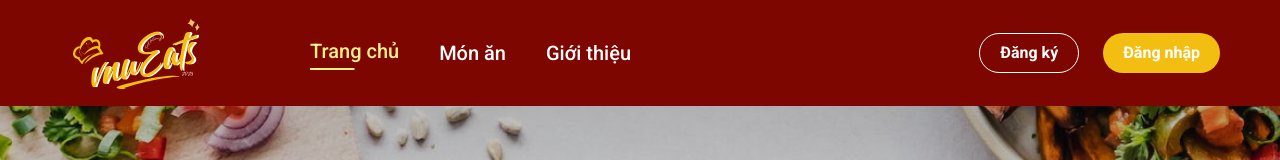
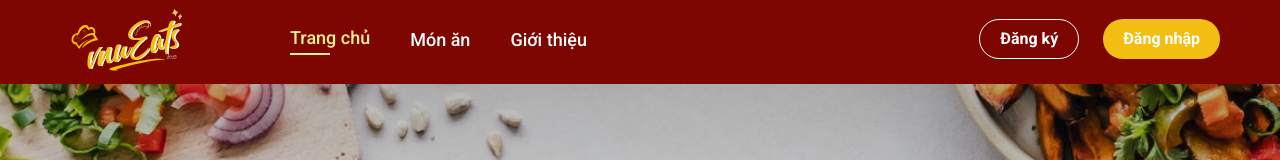
Before and after one commit to dangnguyenquang/VNUEats, a Next.js app: page / in a window 1280 px wide. Shown: the top 160 px of the page. Built offline with nearby package versions, Linux system fonts and the light colour scheme; no server answers.

Commit message:
feat: update home res

```diff
--- a/src/app/(public-routes)/layout.tsx
+++ b/src/app/(public-routes)/layout.tsx
@@ -19,7 +19,7 @@ export default function DefaultLayout({ children }: { children: React.ReactNode
       <div className="flex-col items-center w-full">
         <Header toggleSidebar={toggleSidebar} />
         <Sidebar isOpen={isSidebarOpen} toggleSidebar={toggleSidebar} />
-        <div className="mt-16">{children}</div>
+        <div className="mt-14">{children}</div>
         <Footer />
         {/* <Chatbot /> */}
       </div>
--- a/src/app/(public-routes)/page.tsx
+++ b/src/app/(public-routes)/page.tsx
@@ -94,7 +94,9 @@ const Home = () => {
           <h3 className="text-[16px] md:text-[25px] font-oswald text-primaryText mb-5 lg:mb-10">
             Mang đậm chất ẩm thực Việt Nam
           </h3>
-          <SpecialityCarousel SpecialityFoods={data?.specialtyFoods || []} />
+          <div className="overflow-hidden">
+            <SpecialityCarousel SpecialityFoods={data?.specialtyFoods || []} />
+          </div>
         </div>
 
         <div className="flex flex-col justify-center text-center mt-10">
--- a/src/app/layout.tsx
+++ b/src/app/layout.tsx
@@ -60,9 +60,14 @@ export const metadata: Metadata = {
     follow: true,
   },
   icons: {
-    icon: '/favicon/favicon.ico',
+    icon: [
+      { url: '/favicon/favicon.ico', sizes: '32x32', type: 'image/x-icon' },
+      { url: '/favicon/favicon-96x96.png', sizes: '96x96', type: 'image/png' },
+    ],
     shortcut: '/favicon/favicon.ico',
-    apple: '/favicon/favicon-96x96',
+    apple: [
+      { url: '/favicon/apple-touch-icon.png', sizes: '180x180', type: 'image/png' },
+    ],
   },
 }
 
--- a/src/components/FoodCard.tsx
+++ b/src/components/FoodCard.tsx
@@ -28,7 +28,7 @@ const FoodCard = ({
 }: Props) => {
   return (
     <Link href={`${PATH_NAME.DETAILS}/${restaurantId}?id=${id}`}>
-      <div className="group rounded-[20px] w-[200px] md:w-[235px] xl:w-[275px] shadow-[rgba(0,_0,_0,_0.24)_0px_3px_8px] transition-transform duration-300 ease-in-out transform hover:translate-y-[-5px] cursor-pointer relative hover:shadow-[0_30px_30px_-15px_rgba(0,0,0,0.3)]">
+      <div className="group rounded-[20px] w-[160px] md:w-[235px] xl:w-[275px] shadow-[rgba(0,_0,_0,_0.24)_0px_3px_8px] transition-transform duration-300 ease-in-out transform hover:translate-y-[-5px] cursor-pointer relative hover:shadow-[0_30px_30px_-15px_rgba(0,0,0,0.3)]">
         <div className="rounded-t-[20px] w-full h-[200px] md:h-[220px] xl:h-[246px] overflow-hidden group relative">
           <div
             className="w-full h-full bg-cover bg-center transition-transform duration-300 ease-in-out group-hover:scale-110"
@@ -41,7 +41,7 @@ const FoodCard = ({
             <StarRateIcon className="text-yellow-500" sx={{ fontSize: '18px' }} />
           </div>
           <div className="absolute inset-0 bottom-2 flex justify-center items-end">
-            <div className="text-center mx-auto text-sm md:text-[15px] font-medium px-[15px] py-[3px] rounded-3xl w-fit max-w-[200px] bg-white bg-opacity-80 shadow-md">
+            <div className="text-center mx-auto text-sm md:text-[15px] font-medium px-2 md:px-[15px] py-[3px] rounded-xl md:rounded-3xl md:w-fit w-[140px] md:max-w-[200px] bg-white bg-opacity-80 shadow-md">
               {truncateStringToWords(restaurant)}
             </div>
           </div>
--- a/src/components/layout/Header.tsx
+++ b/src/components/layout/Header.tsx
@@ -34,7 +34,7 @@ const Header = ({ toggleSidebar }: HeaderProps) => {
 
   return (
     <div
-      className={`z-40 w-full fixed top-0 left-0 py-[13px] px-[30px] md:px-[40px] lg:px-[60px] flex justify-between items-center bg-primary transition-all duration-300 ${
+      className={`z-40 w-full fixed top-0 left-0 pt-[4px] pb-[10px] px-[30px] md:px-[40px] lg:px-[60px] flex justify-between items-center bg-primary transition-all duration-300 ${
         scrolled
           ? 'shadow-[0_4px_10px_rgba(0,0,0,0.2)] rounded-b-[20px]'
           : 'shadow-none rounded-b-none'
@@ -45,7 +45,7 @@ const Header = ({ toggleSidebar }: HeaderProps) => {
           <Image
             src={logo_vnuEats}
             alt="Yummy logo"
-            className="max-md:w-[90px] max-lg:w-[100px] lg:w-[160px]"
+            className="max-md:w-[90px] max-lg:w-[100px] lg:w-[140px]"
           />
         </Link>
         <div className="flex gap-10 max-md:hidden items-center ml-[20px]">
@@ -53,8 +53,8 @@ const Header = ({ toggleSidebar }: HeaderProps) => {
             href={PATH_NAME.HOME}
             className={
               pathname === PATH_NAME.HOME
-                ? 'font-medium half-underline text-yellow-200 text-[20px]'
-                : 'text-white font-medium hover:text-yellow-200 text-[20px]'
+                ? 'font-medium half-underline text-yellow-200 text-[18px]'
+                : 'text-white font-medium hover:text-yellow-200 text-[18px]'
             }
           >
             Trang chủ
@@ -63,8 +63,8 @@ const Header = ({ toggleSidebar }: HeaderProps) => {
             href={PATH_NAME.MENU}
             className={
               pathname === PATH_NAME.MENU
-                ? 'font-medium half-underline text-yellow-200 text-[20px]'
-                : 'text-white font-medium hover:text-yellow-200 text-[20px]'
+                ? 'font-medium half-underline text-yellow-200 text-[18px]'
+                : 'text-white font-medium hover:text-yellow-200 text-[18px]'
             }
           >
             Món ăn
@@ -73,8 +73,8 @@ const Header = ({ toggleSidebar }: HeaderProps) => {
             href={PATH_NAME.ABOUTUS}
             className={
               pathname === PATH_NAME.ABOUTUS
-                ? 'font-medium half-underline text-yellow-200 text-[20px]'
-                : 'text-white font-medium hover:text-yellow-200 text-[20px]'
+                ? 'font-medium half-underline text-yellow-200 text-[18px]'
+                : 'text-white font-medium hover:text-yellow-200 text-[18px]'
             }
           >
             Giới thiệu
--- a/src/helpers/wordHelpper.ts
+++ b/src/helpers/wordHelpper.ts
@@ -9,7 +9,7 @@ export const truncateStringToWords = (input: string, wordLimit: number = 5) => {
 
     const words = input.split(/\s+/)
     if (words.length > wordLimit) {
-        return words.slice(0, wordLimit).join(' ') + ' ...'
+        return words.slice(0, wordLimit).join(' ') + '...'
     }
 
     return input
```
